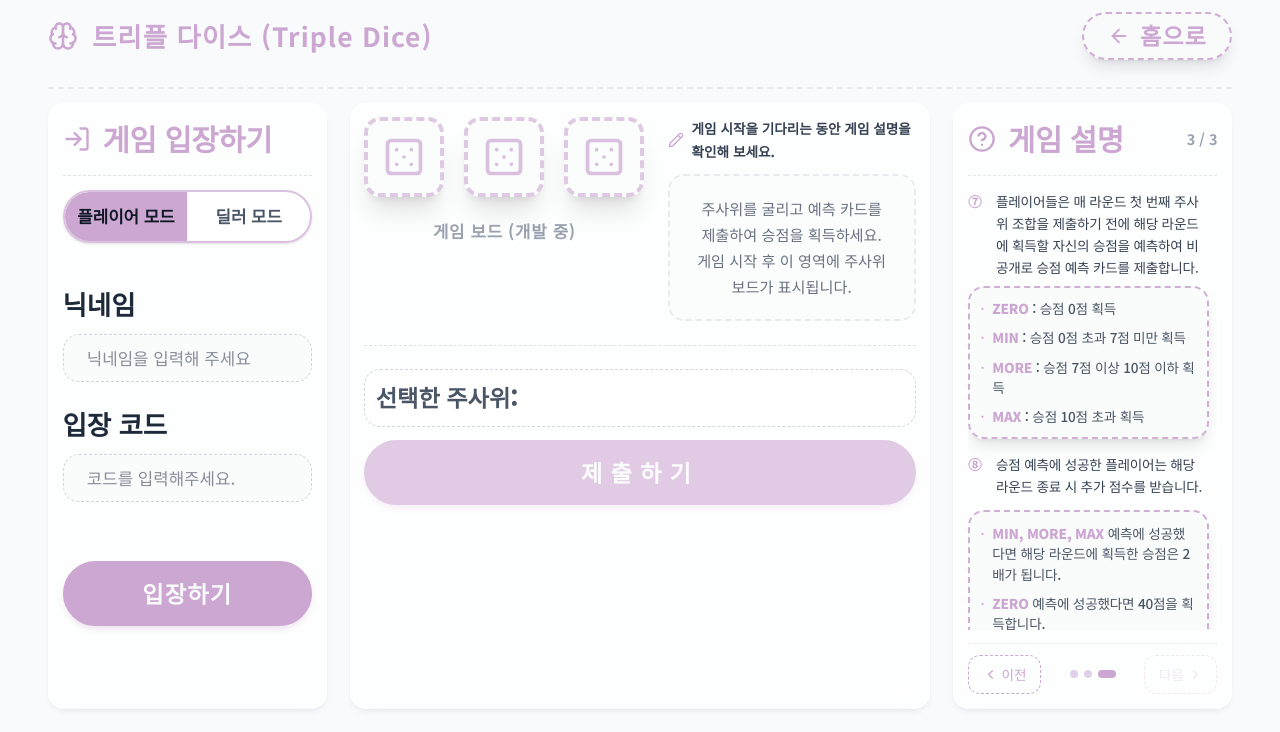
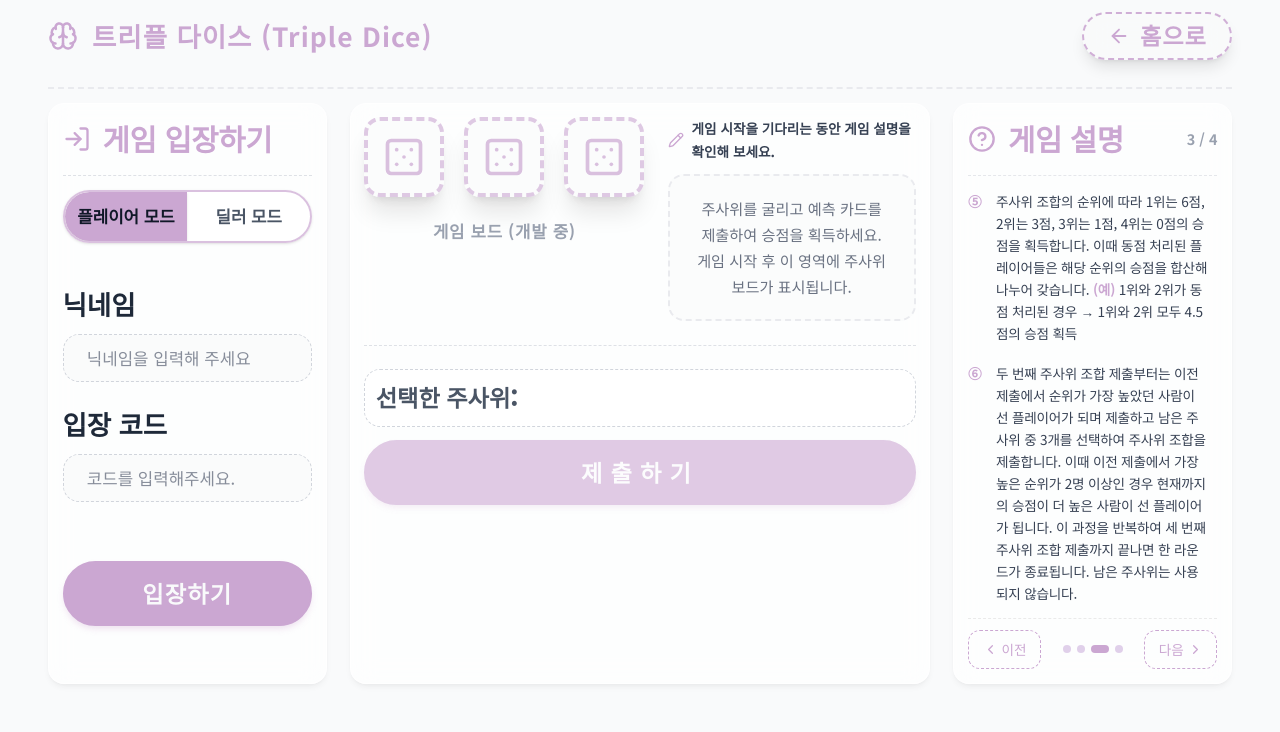
Before and after one commit to rlawlsdnjs78-infinity/infinitymath, a Next.js app: page /triple-dice in a window 1280 px wide. Both pictures are taken after a click on the button 1111 px from the left and 674 px from the top of the page. Shown: the top 732 px of the page. Built offline with nearby package versions, Linux system fonts and the light colour scheme; a web font is replaced by a local one.

Commit message:
feat: 트리플 다이스 게임 설명 4페이지 분할 배치 적용

```diff
--- a/src/app/triple-dice/page.tsx
+++ b/src/app/triple-dice/page.tsx
@@ -373,7 +373,7 @@ export default function TripleDicePage() {
                   <h2 className="text-[#CBA7D2] font-bold" style={{ fontFamily: "var(--font-chalk)", fontSize: "1.85rem", lineHeight: 1.1 }}>게임 설명</h2>
                 </div>
                 <span className="text-gray-400 font-bold" style={{ fontFamily: "var(--font-chalk)", fontSize: "0.9rem" }}>
-                  {descPage + 1} / 3
+                  {descPage + 1} / 4
                 </span>
               </div>
               <div className="w-full border-t border-dashed border-gray-200" style={{ marginTop: "0.85rem", marginBottom: "0.85rem" }} />
@@ -416,9 +416,8 @@ export default function TripleDicePage() {
                   </div>
                 )}
 
-                {/* ════ 2페이지: ④~⑥ ════ */}
+                {/* ════ 2페이지: ④ ════ */}
                 {descPage === 1 && (
-                  <>
                   <div className="flex flex-col gap-2">
                     <div className="flex items-start gap-2">
                       <span className="flex-shrink-0 font-bold text-[#CBA7D2] w-5">④</span>
@@ -457,6 +456,11 @@ export default function TripleDicePage() {
                       </div>
                     </div>
                   </div>
+                )}
+
+                {/* ════ 3페이지: ⑤~⑥ ════ */}
+                {descPage === 2 && (
+                  <div className="flex flex-col" style={{ gap: "1.1rem" }}>
                     <div className="flex items-start gap-2">
                       <span className="flex-shrink-0 font-bold text-[#CBA7D2] w-5">⑤</span>
                       <p className="flex-1 leading-relaxed" style={{ wordBreak: "break-all", letterSpacing: "-0.015em" }}>
@@ -469,11 +473,11 @@ export default function TripleDicePage() {
                         두 번째 주사위 조합 제출부터는 이전 제출에서 순위가 가장 높았던 사람이 선 플레이어가 되며 제출하고 남은 주사위 중 3개를 선택하여 주사위 조합을 제출합니다. 이때 이전 제출에서 가장 높은 순위가 2명 이상인 경우 현재까지의 승점이 더 높은 사람이 선 플레이어가 됩니다. 이 과정을 반복하여 세 번째 주사위 조합 제출까지 끝나면 한 라운드가 종료됩니다. 남은 주사위는 사용되지 않습니다.
                       </p>
                     </div>
-                  </>
+                  </div>
                 )}
 
-                {/* ════ 3페이지: ⑦~⑨ ════ */}
-                {descPage === 2 && (
+                {/* ════ 4페이지: ⑦~⑨ ════ */}
+                {descPage === 3 && (
                   <>
                     <div className="flex flex-col gap-2">
                       <div className="flex items-start gap-2">
@@ -543,7 +547,7 @@ export default function TripleDicePage() {
                 </button>
                 {/* 인디케이터 점 */}
                 <div className="flex items-center gap-1.5">
-                  {[0, 1, 2].map((i) => (
+                  {[0, 1, 2, 3].map((i) => (
                     <button
                       key={i}
                       type="button"
@@ -565,10 +569,10 @@ export default function TripleDicePage() {
                 <button
                   type="button"
                   id="desc-next-btn"
-                  onClick={() => setDescPage((p) => Math.min(2, p + 1))}
-                  disabled={descPage === 2}
+                  onClick={() => setDescPage((p) => Math.min(3, p + 1))}
+                  disabled={descPage === 3}
                   className="flex items-center gap-1 rounded-xl transition-all duration-150 disabled:opacity-25 disabled:cursor-not-allowed hover:bg-gray-100"
-                  style={{ padding: "0.45rem 0.85rem", fontFamily: "var(--font-chalk)", fontSize: "0.85rem", color: "#CBA7D2", border: "1.5px dashed #CBA7D2", background: "transparent", cursor: descPage === 2 ? "not-allowed" : "pointer" }}
+                  style={{ padding: "0.45rem 0.85rem", fontFamily: "var(--font-chalk)", fontSize: "0.85rem", color: "#CBA7D2", border: "1.5px dashed #CBA7D2", background: "transparent", cursor: descPage === 3 ? "not-allowed" : "pointer" }}
                 >
                   <span>다음</span>
                   <ChevronRight size={15} />
```
Lines whose indentation alone changed are shown as unchanged.
